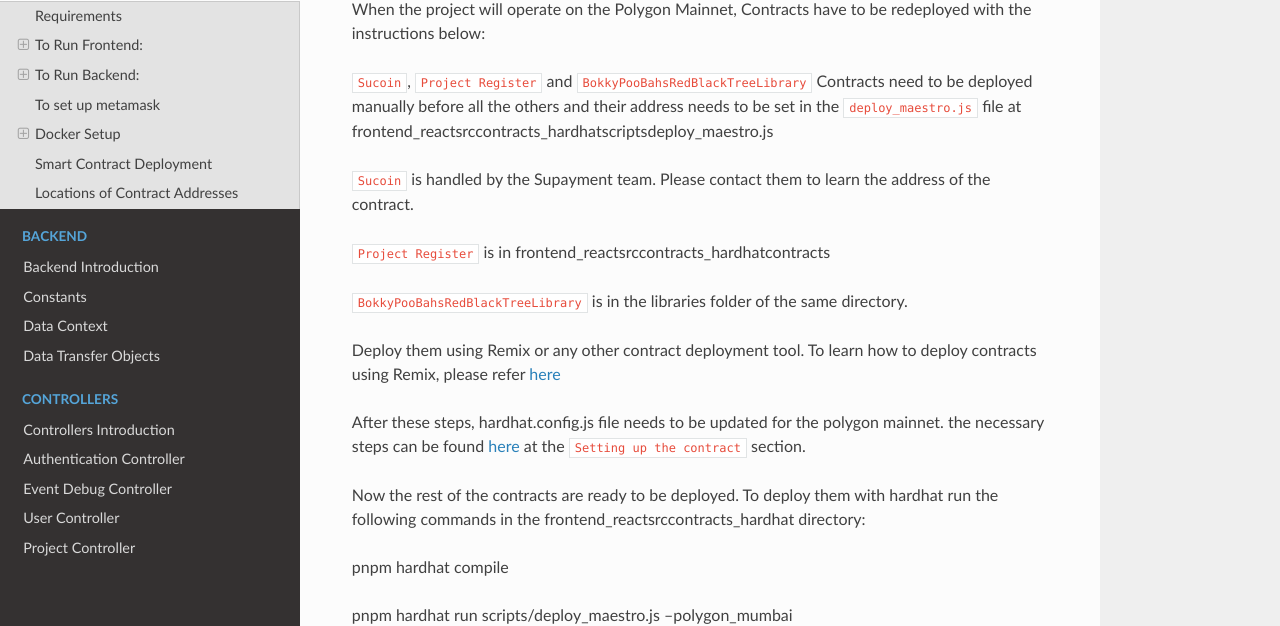
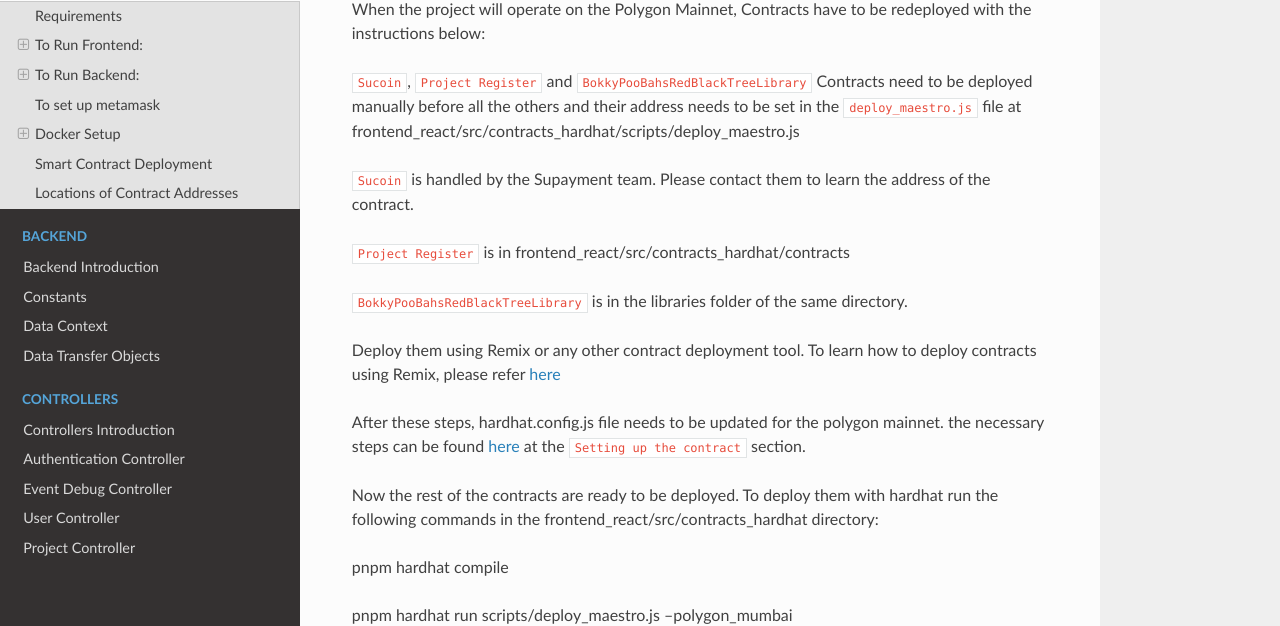
Before and after one commit to umutondersu/sulaunch-doc, a Sphinx documentation site: the page built from docs/source/setup.rst, in a window 1280 px wide and 900 px high, scrolled down 2449 px. Shown: the part 161-787 px from the top of the window. Built offline with Sphinx 7.4.7 and the Read the Docs theme 2.0.0, drawn with Linux system fonts in a browser that asks for light colours.

Commit message:
more fixes

```diff
--- a/docs/source/setup.rst
+++ b/docs/source/setup.rst
@@ -130,12 +130,12 @@ be redeployed with the instructions below:
 ``Sucoin``, ``Project Register`` and ``BokkyPooBahsRedBlackTreeLibrary``
 Contracts need to be deployed manually before all the others and their
 address needs to be set in the ``deploy_maestro.js`` file at
-frontend_react\src\contracts_hardhat\scripts\deploy_maestro.js
+frontend_react/src/contracts_hardhat/scripts/deploy_maestro.js
 
 ``Sucoin`` is handled by the Supayment team. Please contact them to
 learn the address of the contract.
 
-``Project Register`` is in frontend_react\src\contracts_hardhat\contracts
+``Project Register`` is in frontend_react/src/contracts_hardhat/contracts
 
 ``BokkyPooBahsRedBlackTreeLibrary`` is in the libraries folder of the
 same directory.
@@ -151,7 +151,7 @@ polygon mainnet. the necessary steps can be found
 
 Now the rest of the contracts are ready to be deployed. To deploy them
 with hardhat run the following commands in the
-frontend_react\src\contracts_hardhat directory:
+frontend_react/src/contracts_hardhat directory:
 
 pnpm hardhat compile
 
```
